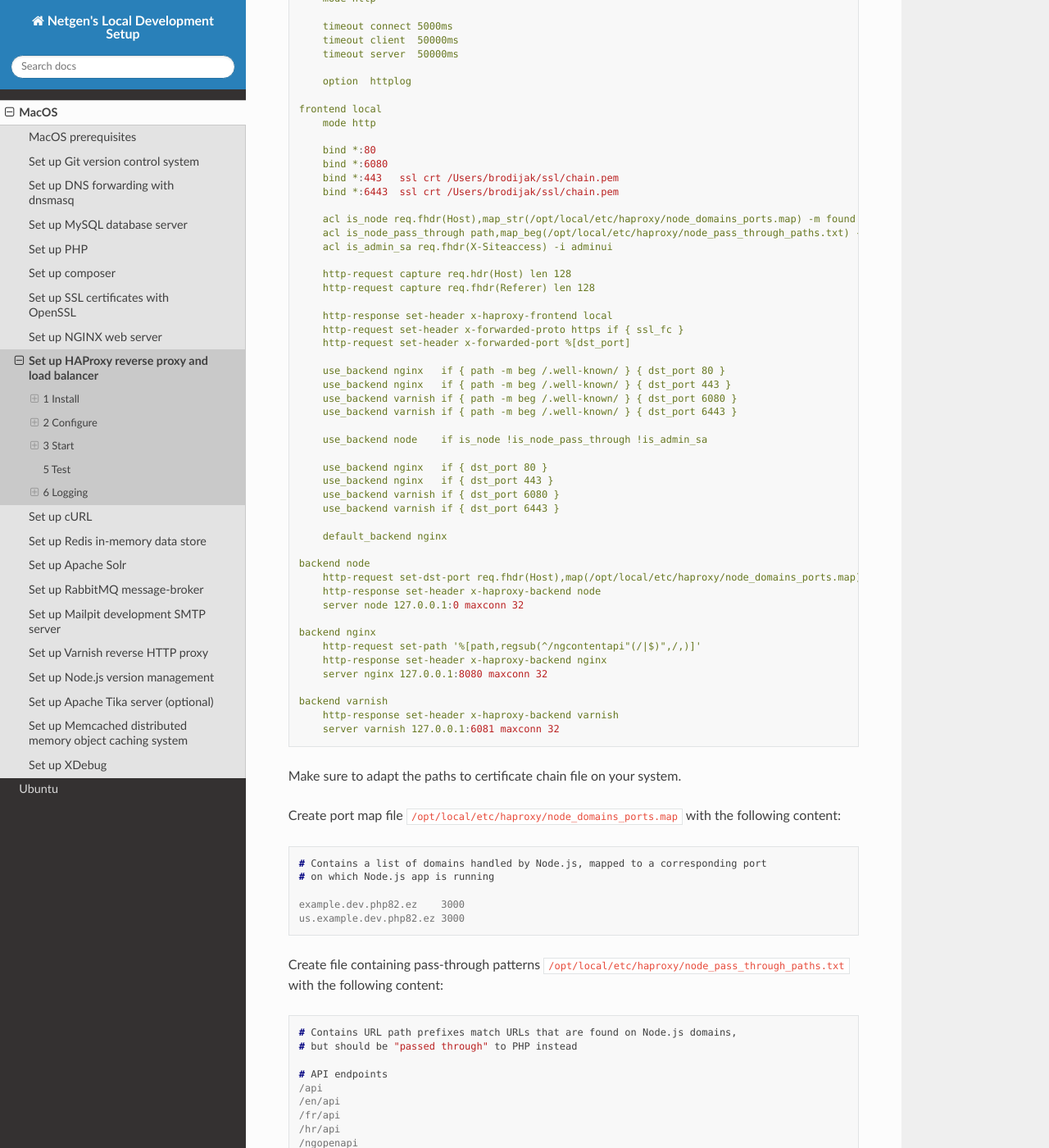
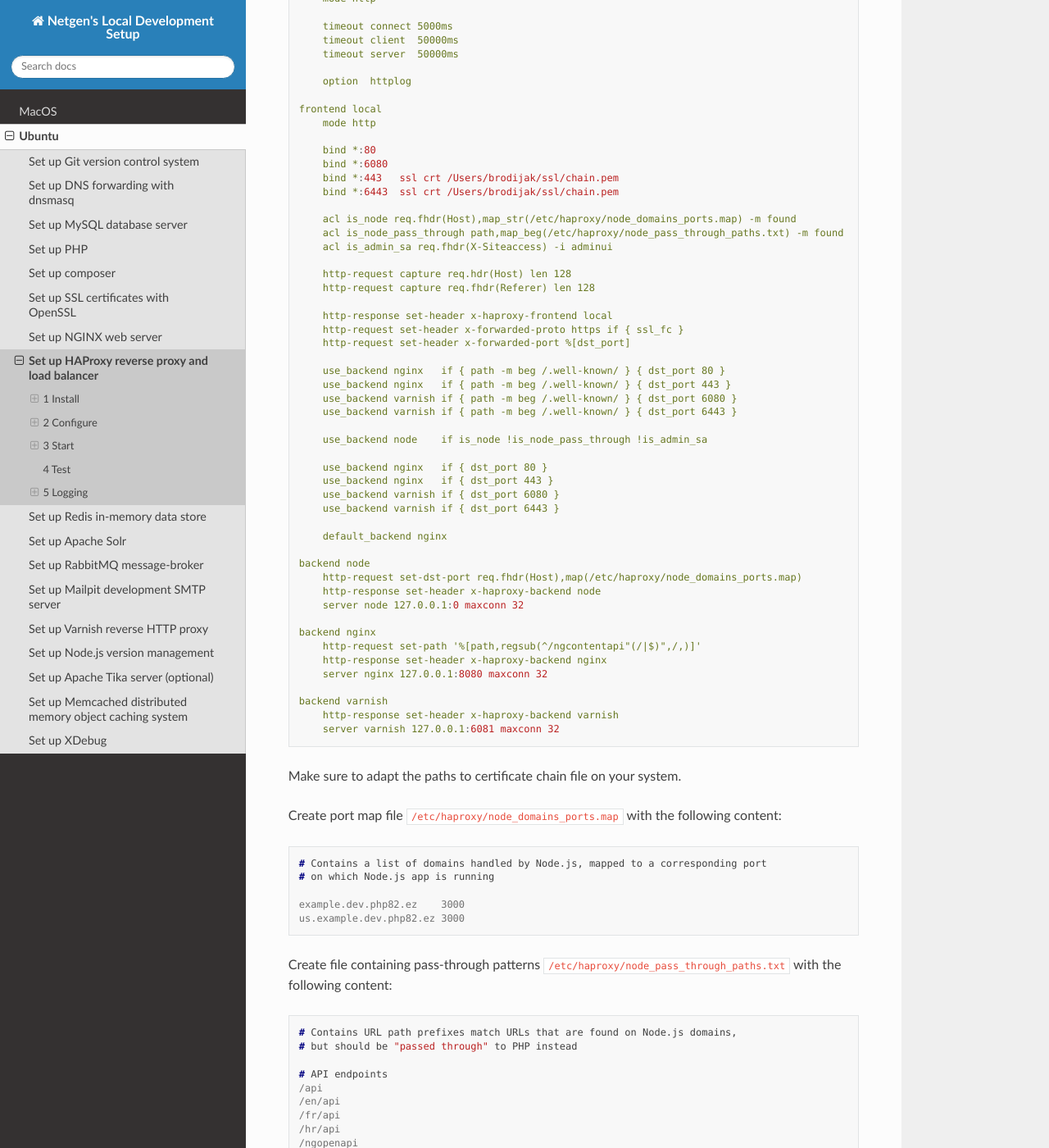
Before and after one commit to netgen/local-development-setup, a Sphinx documentation site: the page built from docs/source/ubuntu/haproxy.rst, in a window 1280 px wide and 1400 px high, scrolled down 647 px. Shown: the whole window at 82% size. Built offline with Sphinx 7.4.7 and the Read the Docs theme 3.1.0, drawn with Linux system fonts in a browser that asks for light colours; formulas are drawn with MathJax 3; pages that are not in the unit, such as notebooks, are missing from menus; some of the changed text lies outside the part shown.

Commit message:
NGSTACK-996: Added docs for HAProxy on Ubuntu

```diff
--- a/docs/source/macos/haproxy.rst
+++ b/docs/source/ubuntu/haproxy.rst
@@ -8,12 +8,12 @@ provided, but any further customization depends on the specific project.
 1 Install
 ---------
 
-1.1 If using macOS with MacPorts
-~~~~~~~~~~~~~~~~~~~~~~~~~~~~~~~~
+1.1 Install via APT package manager
+~~~~~~~~~~~~~~~~~~~~~~~~~~~~~~~~~~~
 
 .. code:: bash
 
-   sudo port install haproxy
+   sudo apt install haproxy
 
 2 Configure
 -----------
@@ -21,7 +21,7 @@ provided, but any further customization depends on the specific project.
 2.1 Create configuration file
 ~~~~~~~~~~~~~~~~~~~~~~~~~~~~~
 
-Create configuration file ``/opt/local/etc/haproxy/haproxy.cfg`` with the following content:
+Create configuration file ``/etc/haproxy/haproxy.cfg`` with the following content:
 
 .. code:: cfg
 
@@ -42,8 +42,8 @@ Create configuration file ``/opt/local/etc/haproxy/haproxy.cfg`` with the follow
        bind *:443   ssl crt /Users/brodijak/ssl/chain.pem
        bind *:6443  ssl crt /Users/brodijak/ssl/chain.pem
 
-       acl is_node req.fhdr(Host),map_str(/opt/local/etc/haproxy/node_domains_ports.map) -m found
-       acl is_node_pass_through path,map_beg(/opt/local/etc/haproxy/node_pass_through_paths.txt) -m found
+       acl is_node req.fhdr(Host),map_str(/etc/haproxy/node_domains_ports.map) -m found
+       acl is_node_pass_through path,map_beg(/etc/haproxy/node_pass_through_paths.txt) -m found
        acl is_admin_sa req.fhdr(X-Siteaccess) -i adminui
 
        http-request capture req.hdr(Host) len 128
@@ -68,7 +68,7 @@ Create configuration file ``/opt/local/etc/haproxy/haproxy.cfg`` with the follow
        default_backend nginx
 
    backend node
-       http-request set-dst-port req.fhdr(Host),map(/opt/local/etc/haproxy/node_domains_ports.map)
+       http-request set-dst-port req.fhdr(Host),map(/etc/haproxy/node_domains_ports.map)
        http-response set-header x-haproxy-backend node
        server node 127.0.0.1:0 maxconn 32
 
@@ -83,7 +83,7 @@ Create configuration file ``/opt/local/etc/haproxy/haproxy.cfg`` with the follow
 
 Make sure to adapt the paths to certificate chain file on your system.
 
-Create port map file ``/opt/local/etc/haproxy/node_domains_ports.map`` with the following content:
+Create port map file ``/etc/haproxy/node_domains_ports.map`` with the following content:
 
 .. code:: console
 
@@ -93,7 +93,7 @@ Create port map file ``/opt/local/etc/haproxy/node_domains_ports.map`` with the
    example.dev.php82.ez    3000
    us.example.dev.php82.ez 3000
 
-Create file containing pass-through patterns ``/opt/local/etc/haproxy/node_pass_through_paths.txt``
+Create file containing pass-through patterns ``/etc/haproxy/node_pass_through_paths.txt``
 with the following content:
 
 .. code:: console
@@ -131,17 +131,43 @@ with the following content:
 
 3 Start
 -------
-
-3.1 If using macOS with MacPorts
-~~~~~~~~~~~~~~~~~~~~~~~~~~~~~~~~
+3.1 Activate HAProxy Service
+~~~~~~~~~~~~~~~~~~~~~~~~~~~~
 
 .. code:: bash
 
-   sudo port load haproxy
+   sudo systemctl enable --now haproxy
 
 That will also configure the service to start automatically after a reboot.
 
-5 Test
+.. caution::
+
+   If you encounter an error stating that port 80 is already in use, you can check which process is using the port with:
+
+   .. code:: bash
+
+       sudo ss -tulpen | grep ':80'
+
+   If the output shows that **nginx** is using port 80, remove the default site configuration:
+
+   .. code:: bash
+
+       sudo rm /etc/nginx/sites-enabled/default
+
+   Then restart the nginx service to apply changes:
+
+   .. code:: bash
+
+       sudo systemctl restart nginx
+
+   Finally, retry enabling HAProxy:
+
+   .. code:: bash
+
+       sudo systemctl enable --now haproxy
+
+
+4 Test
 ------
 
 Execute on the command line:
@@ -170,10 +196,10 @@ Make sure the following lines are present:
    x-haproxy-backend: nginx
    x-haproxy-frontend: local
 
-6 Logging
+5 Logging
 ---------
 
-6.1 If using macOS with MacPorts
+5.1 If using macOS with MacPorts
 ~~~~~~~~~~~~~~~~~~~~~~~~~~~~~~~~
 
 To see HAProxy logs on macOS, you need to stop the HAProxy service and run it
@@ -183,4 +209,4 @@ directly in the terminal:
 .. code:: bash
 
    sudo port unload haproxy
-   haproxy -f /opt/local/etc/haproxy/haproxy.cfg -d -V
+   haproxy -f /etc/haproxy/haproxy.cfg -d -V
--- a/docs/source/ubuntu/index.rst
+++ b/docs/source/ubuntu/index.rst
@@ -11,6 +11,7 @@ Ubuntu
     composer
     ssl
     nginx
+    haproxy
     redis
     solr
     rabbitmq
--- a/docs/source/ubuntu/map.rst.inc
+++ b/docs/source/ubuntu/map.rst.inc
@@ -5,6 +5,7 @@
 * :doc:`/ubuntu/composer`
 * :doc:`/ubuntu/ssl`
 * :doc:`/ubuntu/nginx`
+* :doc:`/ubuntu/haproxy`
 * :doc:`/ubuntu/redis`
 * :doc:`/ubuntu/solr`
 * :doc:`/ubuntu/rabbitmq`
```
